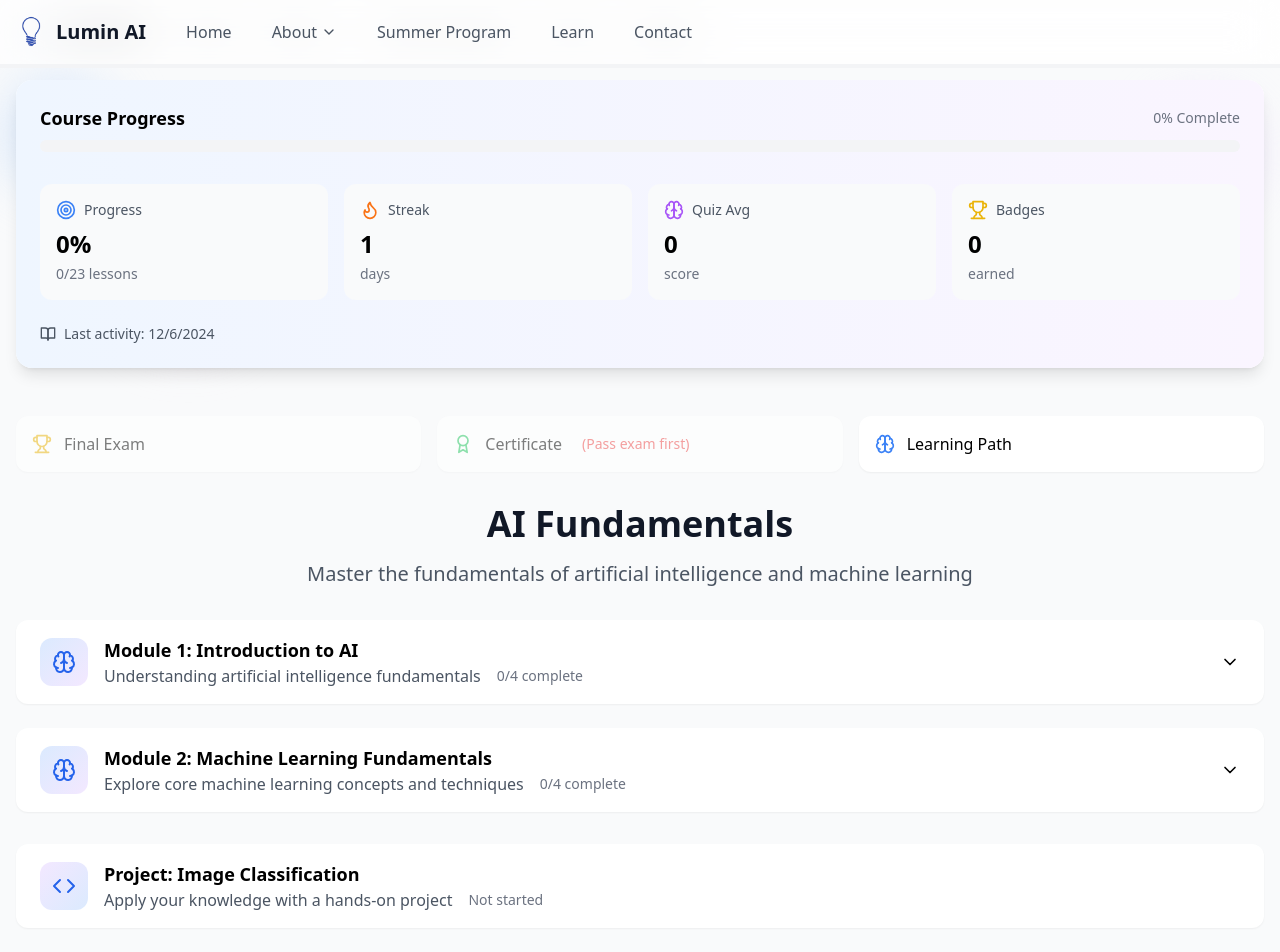
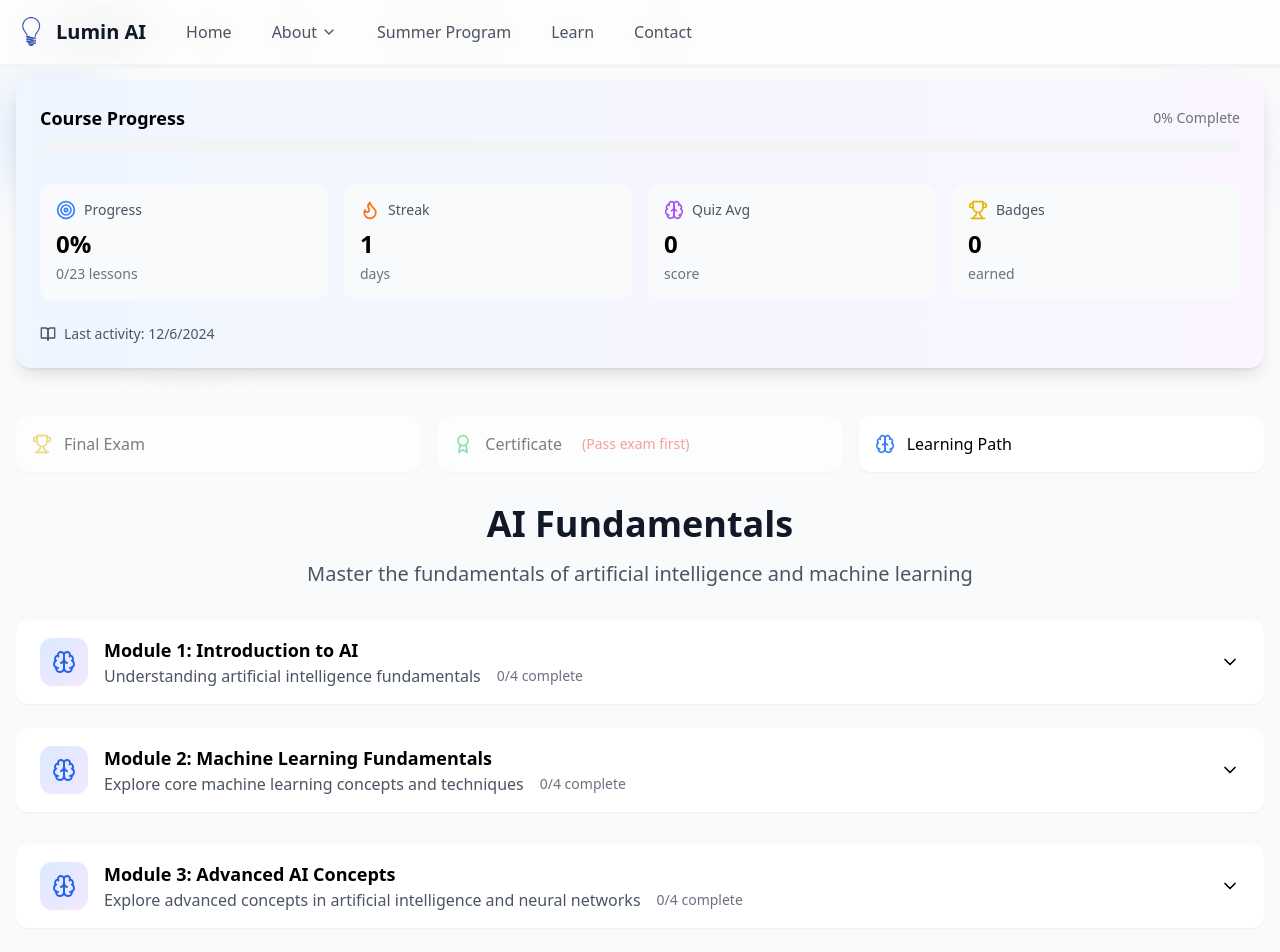
Before and after one commit to shashankmadala/my-lumin-website, a React (Vite) app: page /learn in a window 1280 px wide. Shown: the top 952 px of the page. Built offline with nearby package versions, Linux system fonts and the light colour scheme; the HTML template or start-up script is replaced by a standard one.

Commit message:
hiding project fo now

```diff
--- a/src/pages/Learn.jsx
+++ b/src/pages/Learn.jsx
@@ -251,40 +251,6 @@ export default function Learn() {
                       showTitle={false}
                     />
 
-                    {/* Image Classification Project */}
-                    <div className="bg-white rounded-xl shadow-sm overflow-hidden transition-all duration-300 hover:shadow-md">
-                      <button
-                        onClick={() => setShowImageClassifier(true)}
-                        className="w-full px-6 py-4 flex items-center justify-between hover:bg-gray-50"
-                      >
-                        <div className="flex items-center gap-4">
-                          <div className="relative">
-                            <div className="w-12 h-12 bg-gradient-to-br from-purple-100 to-blue-100 rounded-xl flex items-center justify-center">
-                              <Code className="w-6 h-6 text-blue-600" />
-                            </div>
-                            {isProjectCompleted('image-classifier') && (
-                              <div className="absolute -top-1 -right-1 w-5 h-5 bg-green-100 rounded-full flex items-center justify-center">
-                                <Check className="w-4 h-4 text-green-500" />
-                              </div>
-                            )}
-                          </div>
-                          <div className="text-left">
-                            <div className="flex items-center gap-2">
-                              <h3 className="text-lg font-semibold">
-                                Project: Image Classification
-                              </h3>
-                            </div>
-                            <div className="flex items-center gap-4">
-                              <p className="text-gray-600">Apply your knowledge with a hands-on project</p>
-                              <span className="text-sm text-gray-500">
-                                {isProjectCompleted('image-classifier') ? 'Completed' : 'Not started'}
-                              </span>
-                            </div>
-                          </div>
-                        </div>
-                      </button>
-                    </div>
-
                     {/* Remaining Modules */}
                     <ModuleList
                       modules={courseData.modules.slice(2)}
```
